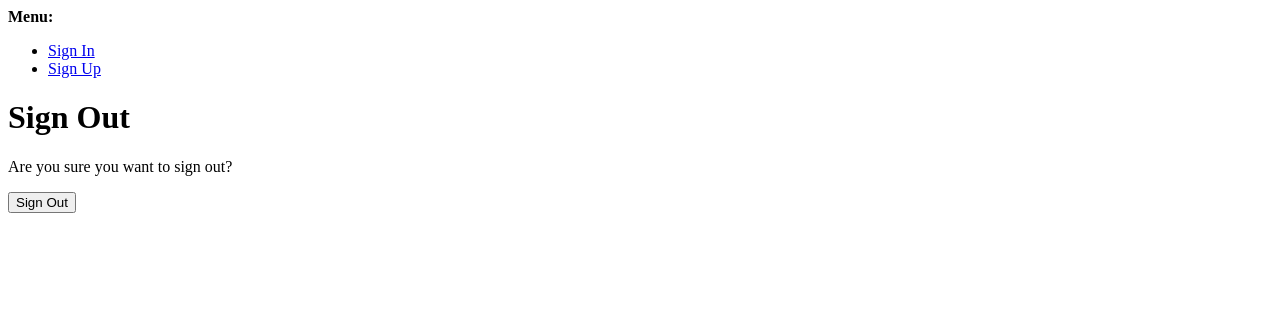
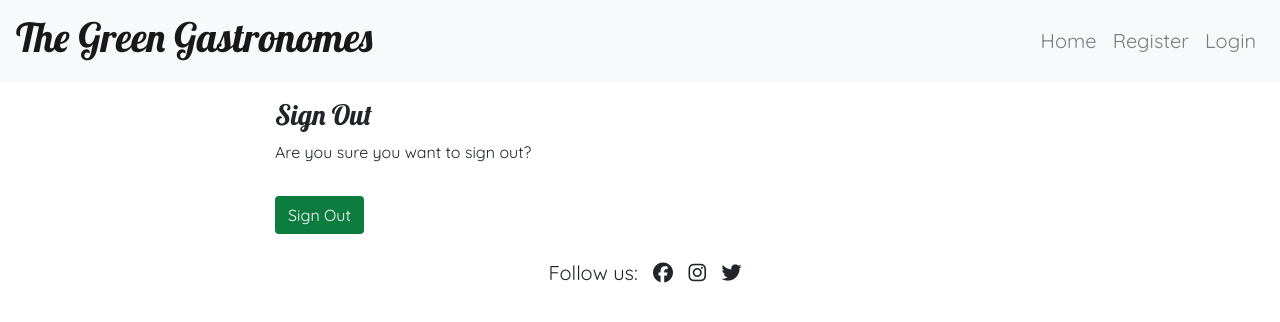
Before and after one commit to FarehaSi/The-Green-Gastronomes, a Django app: template templates/account/logout.html in a window 1280 px wide. Shown: the top 322 px of the page. Run offline with Django 3.2, Linux system fonts and the light colour scheme; the template is opened without the code that fills it: most values are stand-ins (such as "Sample title", 1, 10 or a date in 2020); some libraries are stand-ins or nearby versions.

Commit message:
Style logout page

```diff
--- a/static/css/style.css
+++ b/static/css/style.css
@@ -74,7 +74,7 @@ h3 {
     margin-left: 5%;
 }
 
-/* Sign-in/ Sign-up page */
+/* Login/ Logout page */
 
 .btn-signup {
     background-color: #0c7c3f;
@@ -85,6 +85,16 @@ h3 {
 .btn-signup:active {
     background-color: #fff;
     color: #0c7c3f;
+}
+
+.link {
+    color: #0c7c3f;
+    text-decoration: none;
+}
+
+.link:hover,
+.link:active {
+    text-decoration: underline;
 }
 
 /* Footer */
--- a/templates/account/logout.html
+++ b/templates/account/logout.html
@@ -1,21 +1,29 @@
-{% extends "account/base.html" %}
+{% extends "base.html" %}
 
 {% load i18n %}
 
 {% block head_title %}{% trans "Sign Out" %}{% endblock %}
 
 {% block content %}
-<h1>{% trans "Sign Out" %}</h1>
+<div class="container">
+    <div class="row">
+        <div class="col-md-8 mt-3 offset-md-2">
+            <h3>{% trans "Sign Out" %}</h3>
 
             <p>{% trans 'Are you sure you want to sign out?' %}</p>
+        </div>
+    </div>
+    <div class="row">
+        <div class="col-md-8 mt-3 offset-md-2">
 
             <form method="post" action="{% url 'account_logout' %}">
                 {% csrf_token %}
                 {% if redirect_field_value %}
-  <input type="hidden" name="{{ redirect_field_name }}" value="{{ redirect_field_value }}"/>
+                <input type="hidden" name="{{ redirect_field_name }}" value="{{ redirect_field_value }}" />
                 {% endif %}
-  <button type="submit">{% trans 'Sign Out' %}</button>
+                <button class="btn btn-signup right" type="submit">{% trans 'Sign Out' %}</button>
             </form>
-
-
+        </div>
+    </div>
+</div>
 {% endblock %}
```
Lines whose indentation alone changed are shown as unchanged.
